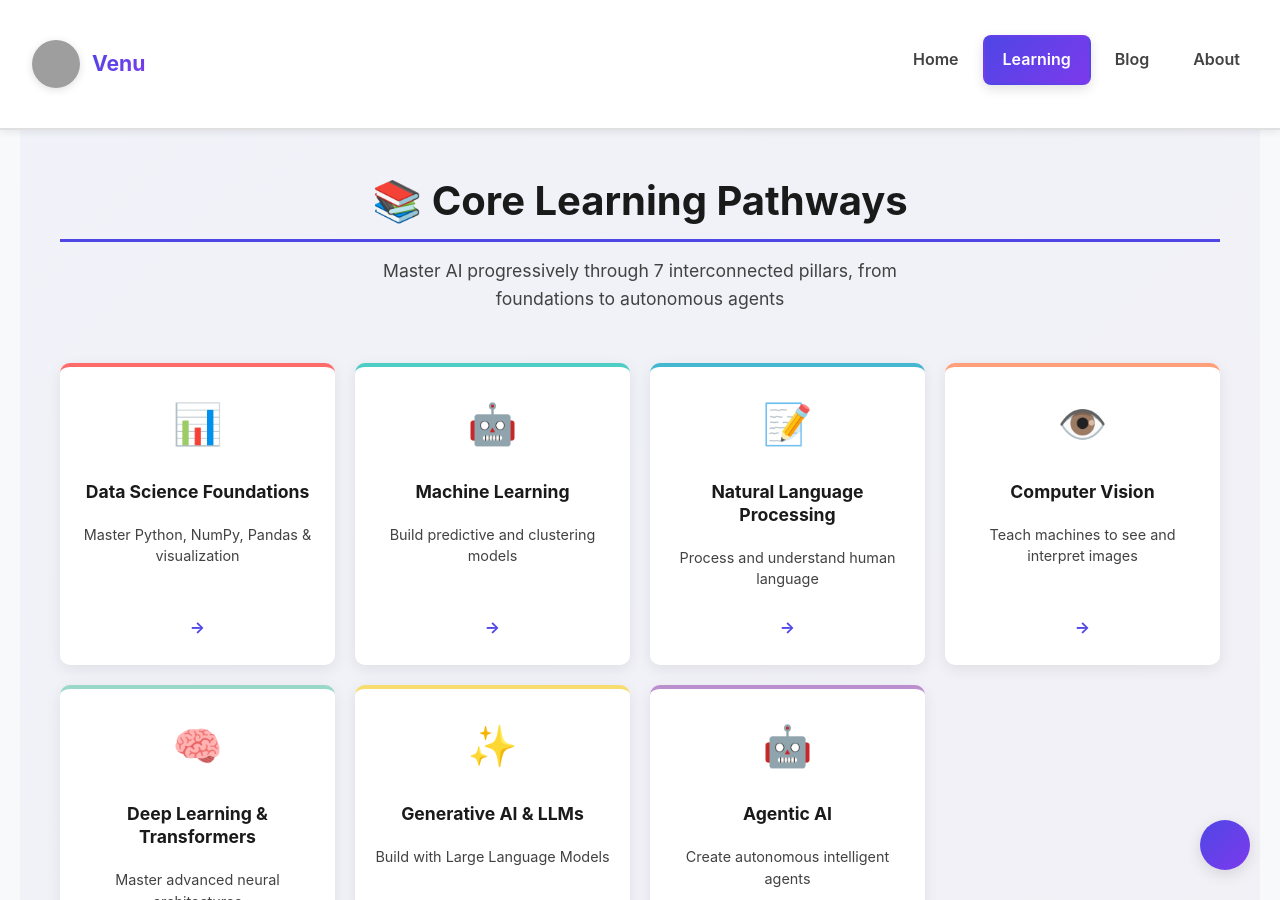
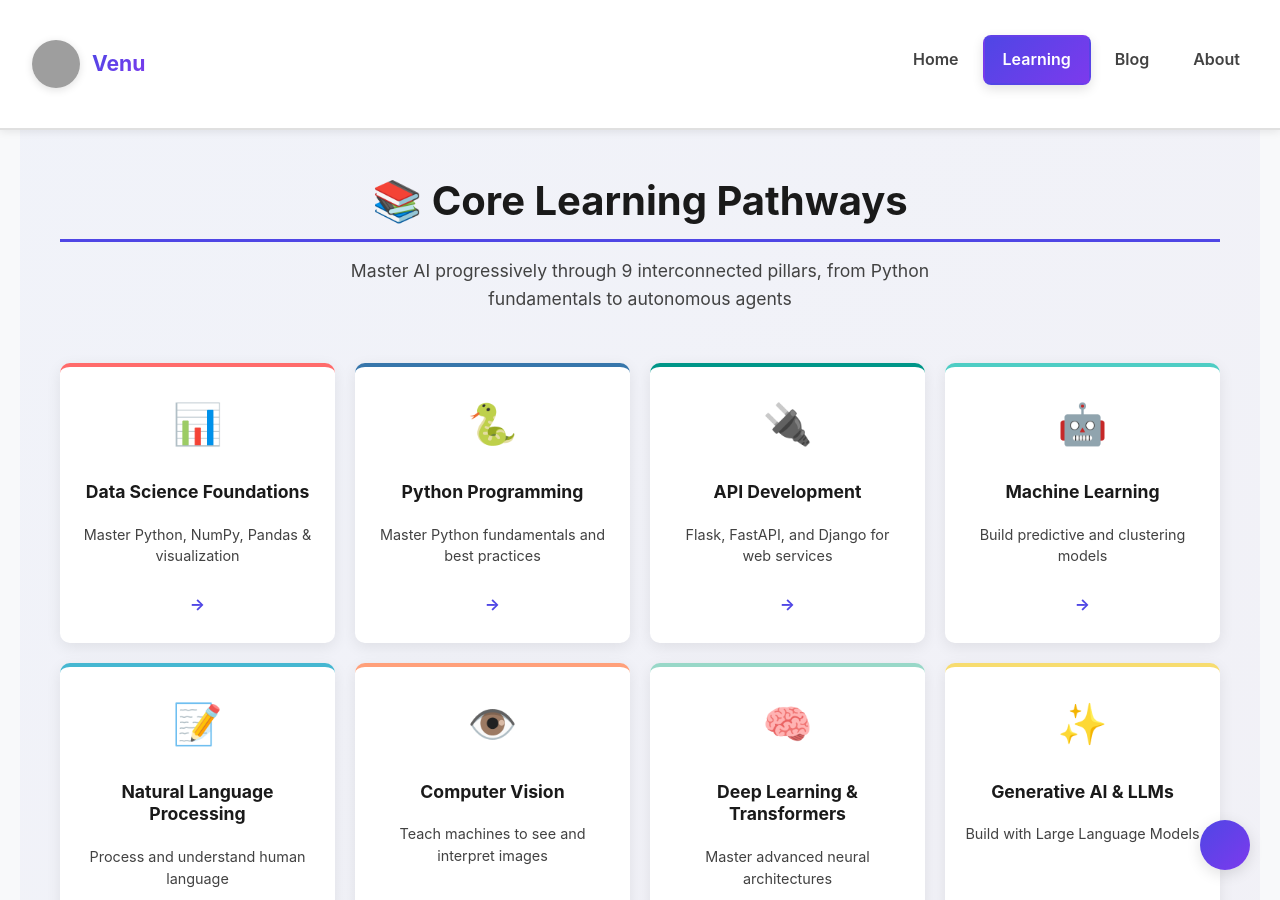
Before and after one commit to Madhavan11601828/madhavan11601828.github.io, a Jekyll site: the page built from index.md, in a window 1280 px wide and 900 px high, scrolled down 1134 px. Built offline with Jekyll 4.4.1, drawn with Linux system fonts in a browser that asks for light colours; grey boxes are pictures that could not be loaded.

Commit message:
Feature: Add Python and API Development pillars to learning pathways

```diff
--- a/index.md
+++ b/index.md
@@ -30,7 +30,7 @@ layout: default
   <div class="container">
     <div class="pillars-header">
       <h2>📚 Core Learning Pathways</h2>
-      <p>Master AI progressively through 7 interconnected pillars, from foundations to autonomous agents</p>
+      <p>Master AI progressively through 9 interconnected pillars, from Python fundamentals to autonomous agents</p>
     </div>
 
     <div class="pillars-quick-nav">
@@ -38,6 +38,20 @@ layout: default
         <span class="pillar-icon">📊</span>
         <h4>Data Science Foundations</h4>
         <p>Master Python, NumPy, Pandas & visualization</p>
+        <span class="arrow">→</span>
+      </a>
+
+      <a href="/python/" class="pillar-nav-card" style="border-top-color: #3776AB;">
+        <span class="pillar-icon">🐍</span>
+        <h4>Python Programming</h4>
+        <p>Master Python fundamentals and best practices</p>
+        <span class="arrow">→</span>
+      </a>
+
+      <a href="/api-development/" class="pillar-nav-card" style="border-top-color: #009688;">
+        <span class="pillar-icon">🔌</span>
+        <h4>API Development</h4>
+        <p>Flask, FastAPI, and Django for web services</p>
         <span class="arrow">→</span>
       </a>
 
```
Also changed, not shown: _pages/api-development/index.md (added, +63 -0 lines), _pages/python/index.md (added, +53 -0 lines).
